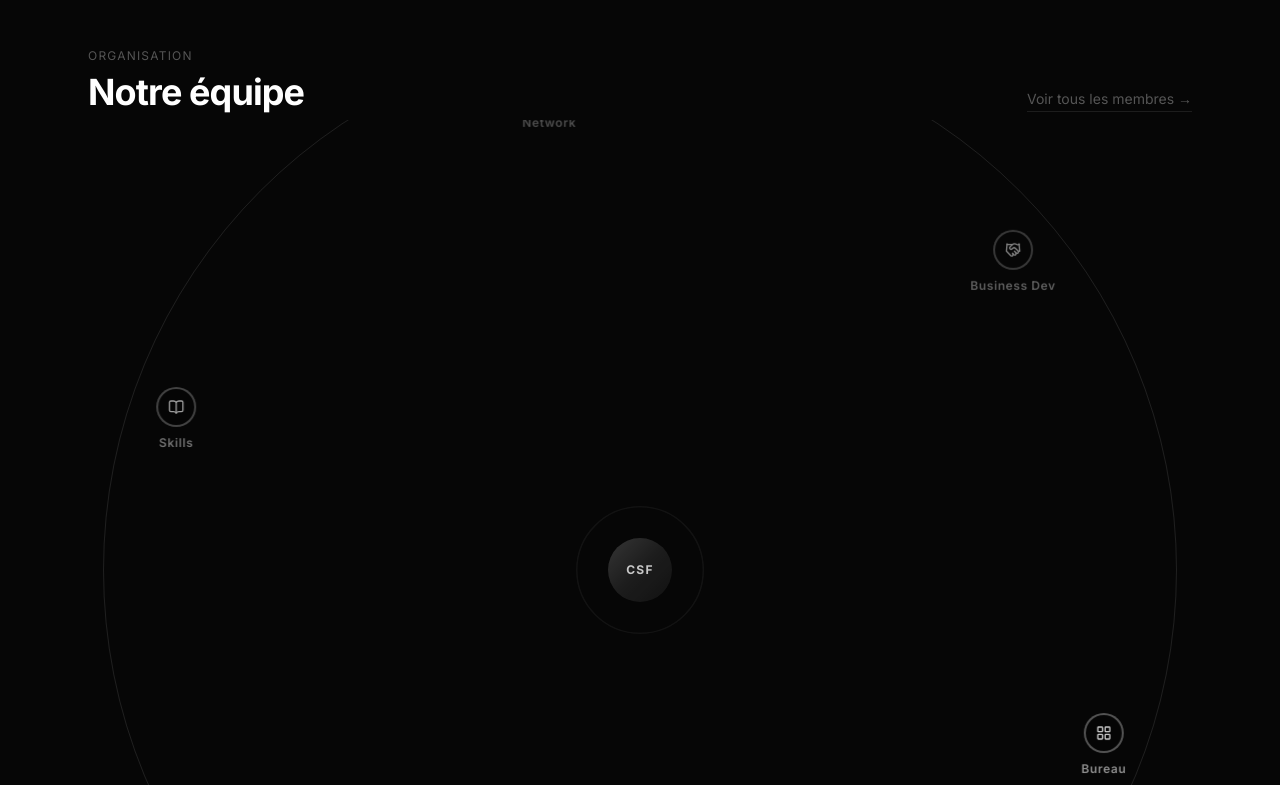
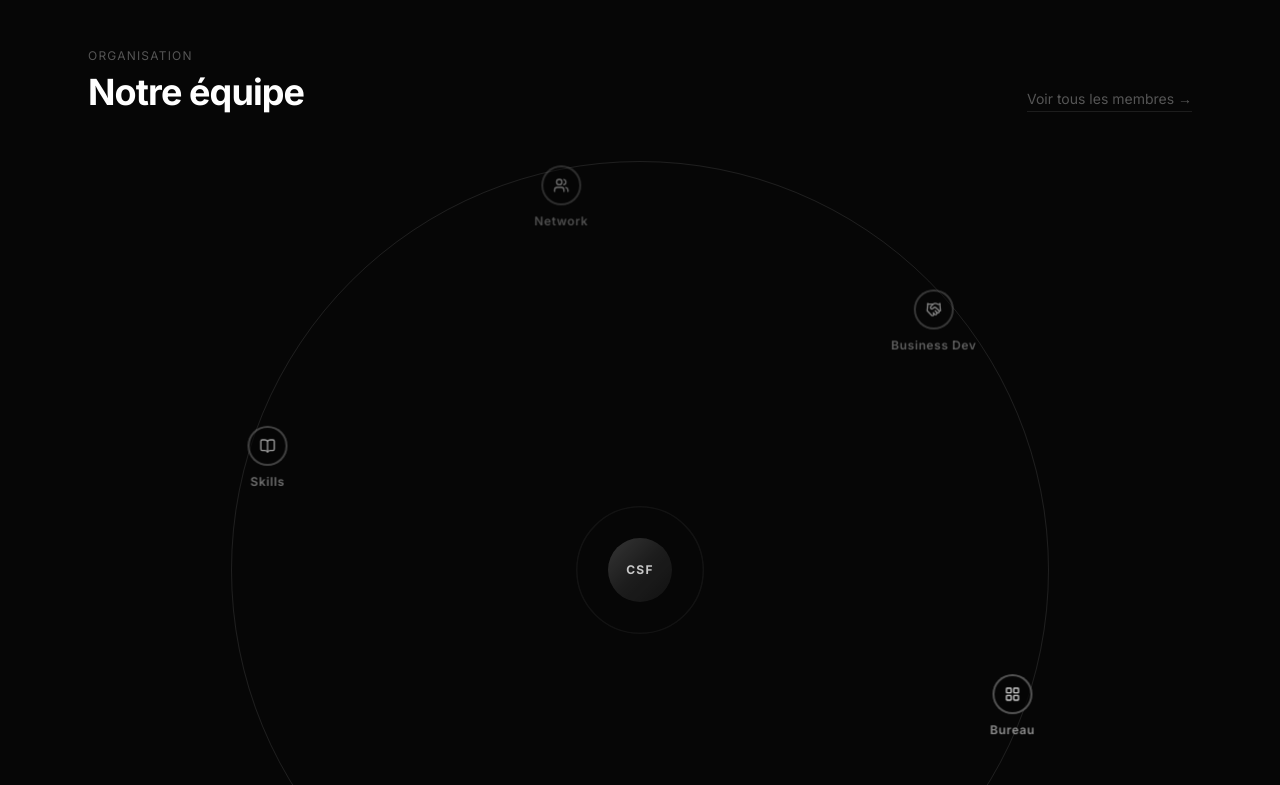
Before and after one commit to Nathxxxn/csf-website, a Next.js app: page / in a window 1280 px wide. Shown: the part 975-1760 px from the top of the page. Built offline with nearby package versions, Linux system fonts and the light colour scheme.

Commit message:
fix: reduce orbital radius and remove overflow clipping

```diff
--- a/components/ui/radial-orbital-timeline.tsx
+++ b/components/ui/radial-orbital-timeline.tsx
@@ -94,7 +94,7 @@ export default function RadialOrbitalTimeline({
     const update = () => {
       if (containerRef.current) {
         const w = containerRef.current.offsetWidth;
-        setRadius(Math.floor(w * 0.42));
+        setRadius(Math.floor(Math.min(w * 0.32, 420)));
       }
     };
     update();
@@ -145,7 +145,7 @@ export default function RadialOrbitalTimeline({
 
   return (
     <div
-      className="w-full h-full flex flex-col items-center justify-center bg-background overflow-hidden"
+      className="w-full h-full flex flex-col items-center justify-center bg-background overflow-visible"
       ref={containerRef}
       onClick={handleContainerClick}
     >
```
